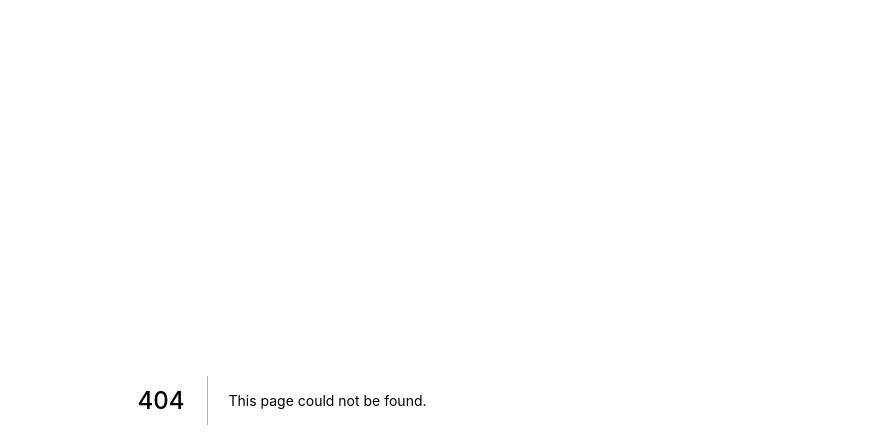
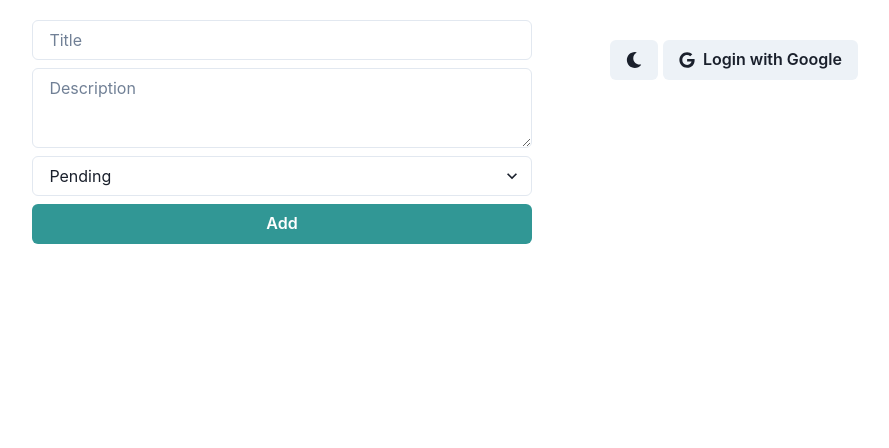
Before and after one commit to LaurenDarrimon/honey-do-app, a Next.js app: page /add-todo in a window 1280 px wide. Before the commit this address had no page. Shown: the top 448 px of the page, without its empty margins (358-1247 px from the left). Built offline with nearby package versions, Linux system fonts and the light colour scheme; no server answers.

Commit message:
build our component for adding todo list page

```diff
--- a/package.json
+++ b/package.json
@@ -1,6 +1,6 @@
 {
   "name": "next-firebase-to-do",
-  "version": "0.1.0",
+  "version": "0.2.0",
   "private": true,
   "scripts": {
     "dev": "next dev",
--- /dev/null
+++ b/pages/add-todo.js
@@ -0,0 +1,13 @@
+import { Container } from "@chakra-ui/react";
+import AddTodo from "../components/AddTodo";
+import Auth from "../components/Auth";
+
+
+export default function AddToDoComponent() {
+  return (
+      <Container maxW="7xl">
+      <Auth />
+      <AddTodo />
+      </Container>
+  );
+}
```
